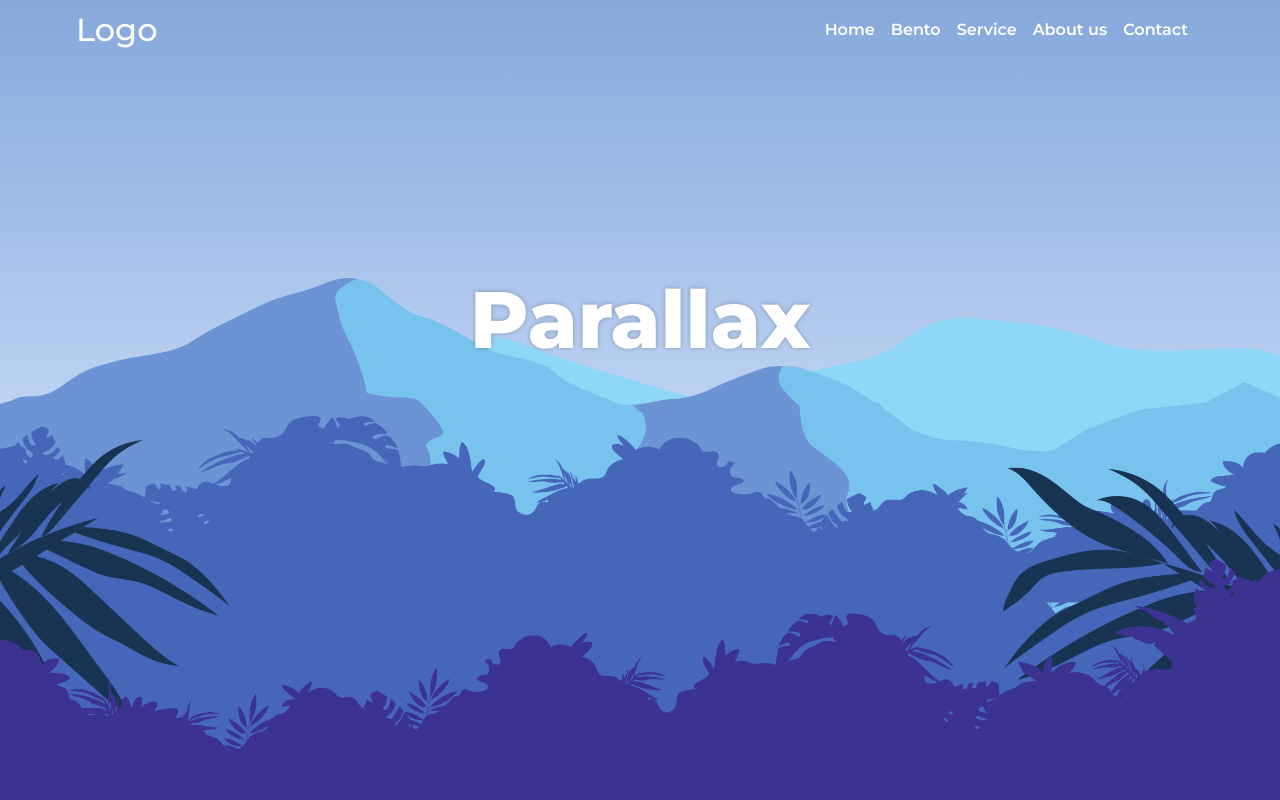
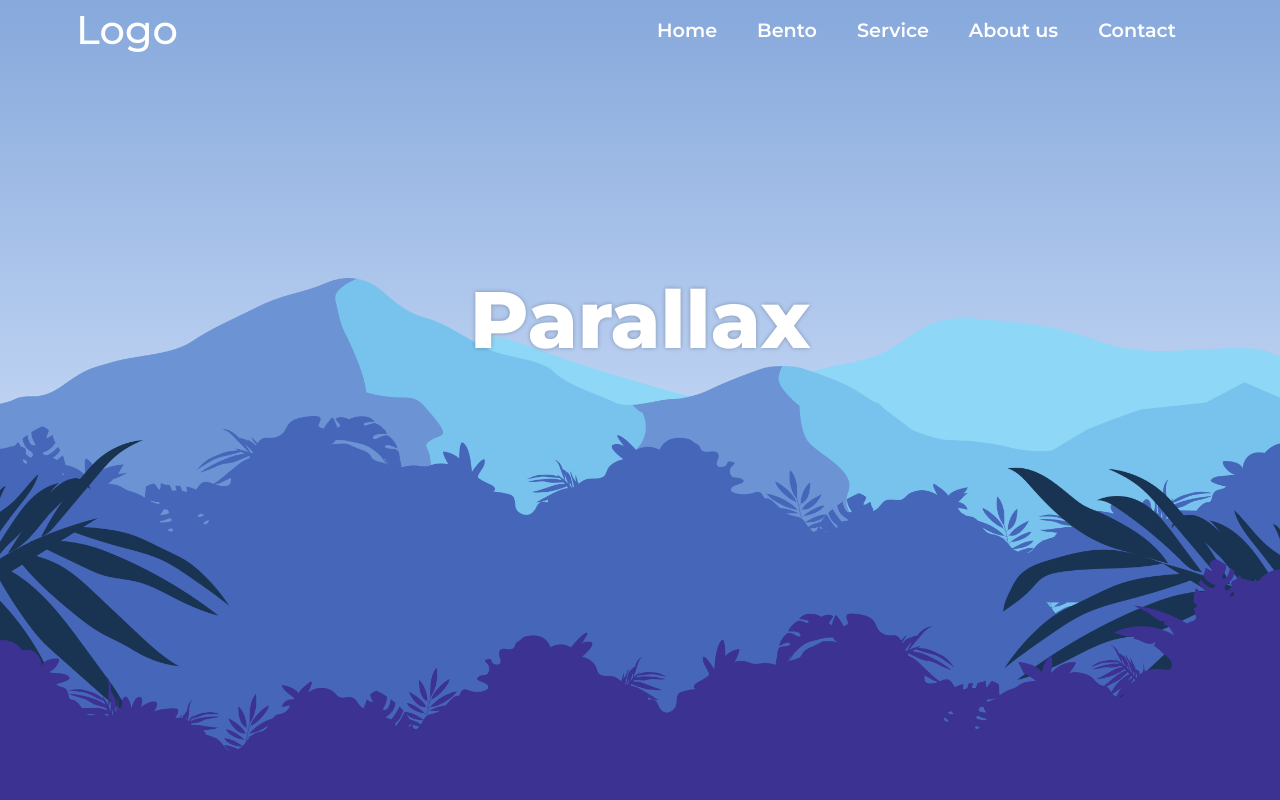
Before and after one commit to Benedettopana/test-parallax, a plain HTML site: page index.html in a window 1280 px wide. Shown: the top 800 px of the page. Drawn offline with nearby package versions, Linux system fonts and the light colour scheme.

Commit message:
[add]Hover animation + fix

```diff
--- a/assets/css/style.css
+++ b/assets/css/style.css
@@ -5,6 +5,7 @@
   --header-text-color: #fff;
   --bg-bento: #3b3291;
   --bg-btn-header: #193452;
+  --bg-btn-header-2: #7d56ff;
 }
 /** /Custom Color palette  */
 /*! DEBUG CLASS */
@@ -16,7 +17,7 @@
 header {
   height: 60px;
   padding: 0 5%;
-  line-height: 60px;
+  /* line-height: 60px; */
   width: 100dvw;
   color: var(--header-text-color);
   position: fixed;
@@ -25,13 +26,30 @@ header {
 
 header h2 {
   line-height: 60px;
+  font-size: 2.5rem;
 }
 
-/* TODO: creare effeto hover */
+header .site-section {
+  line-height: 60px;
+}
+
+/* TODO: Creare hamburger per smartphone */
 header ul li {
   /* ? Reset style */
   list-style: none;
   font-weight: 600;
+}
+header ul li a {
+  /* ? Reset style */
+  text-decoration: none;
+  color: inherit;
+  font-size: 1.2rem;
+  padding: 4px 12px;
+}
+header ul li:hover a {
+  /** Hover */
+  background-color: var(--bg-btn-header-2);
+  border-radius: 100px;
 }
 
 /*% /Header */
@@ -79,8 +97,14 @@ body {
   z-index: 998;
 }
 
+.bento .card:hover {
+  cursor: pointer;
+}
+
 .text-bg {
   background-color: var(--bg-gradient-secondary) !important;
 }
 /* TODO: creare effeto hover */
 /*% /Bento */
+
+/*TODO: Rendere responsive */
--- a/index.html
+++ b/index.html
@@ -36,22 +36,22 @@
     <header>
       <div class="container-fluid d-flex justify-content-between">
         <div class="logo ">
-          <h2>Logo</h2>
+          <h2 class="pe-none ">Logo</h2>
         </div>
-        <nav class="site-section mx-2">
-          <ul class="d-flex justify-content-around ">
-            <li class="mx-2">Home</li>
-            <li class="mx-2">Bento</li>
-            <li class="mx-2">Service</li>
-            <li class="mx-2">About us</li>
-            <li class="mx-2">Contact</li>
+        <nav class="site-section mx-2 ">
+          <ul class="d-flex justify-content-around align-items-center  ">
+            <li class="mx-2"><a href="#jumbotron">Home</a></li>
+            <li class="mx-2"><a href="#my-bento">Bento</a></li>
+            <li class="mx-2"><a href="#my-service">Service</a></li>
+            <li class="mx-2"><a href="#about-us">About us</a></li>
+            <li class="mx-2"><a href="#my-contact">Contact</a></li>
           </ul>
         </nav>
       </div>
     </header>
     <!-- /hearder -->
     <!-- Jumbotron -->
-    <section class="home d-flex">
+    <section id="jumbotron" class="home d-flex pe-none ">
       <!--!Cambiare l'ordine modificherà l'animazione -->
       <img class="mount2" :style="{ marginBottom: mount2MarginBottom + 'px' }" src="./assets/img/mount2.png">
       <img class="mount1" :style="{ marginBottom: mount1MarginBottom + 'px' }" src="./assets/img/mount1.png">
@@ -69,7 +69,7 @@
     <!-- /Jumbotron -->
 
     <!-- Bentobox -->
-    <section class="bento">
+    <section id="my-bento" class="bento">
       <div class="container-md">
         <!-- Top Bento 7/5 -->
         <div class="row pt-4 ">
```
Also changed, not shown: 1 other file.
